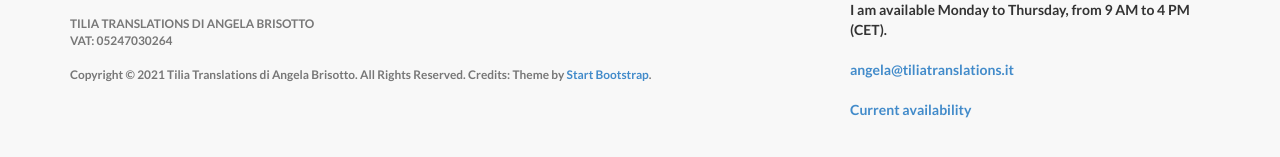
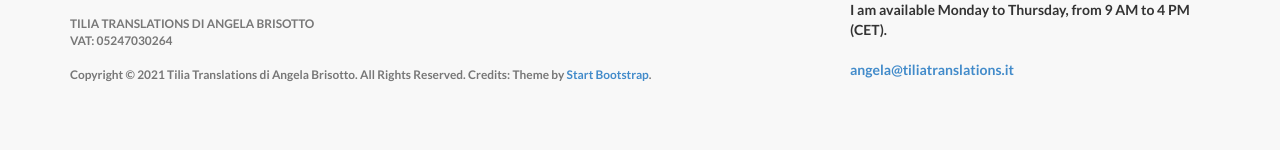
Before and after one commit to angelatiliatranslations/englishversion, a Jekyll site: the page built from index.html, in a window 1280 px wide and 900 px high, scrolled down 4424 px. Shown: the part 730-887 px from the top of the window. Built offline with Jekyll 4.4.1, drawn with Linux system fonts in a browser that asks for light colours; nearby versions of some CDN libraries; library files that are not in the unit come from our copies.

Commit message:
Update _config.yml

```diff
--- a/_config.yml
+++ b/_config.yml
@@ -23,10 +23,7 @@ credits: 'When can I send you an email? &#127861;
 I am available Monday to Thursday, from 9 AM to 4 PM (CET).
 <br>
 <br>
-<a href="mailto:angela@tiliatranslations.it">angela@tiliatranslations.it</a>
-<br>
-<br>
-<a href="https://www.proz.com/translator/2997713">Current availability</a>'
+<a href="mailto:angela@tiliatranslations.it">angela@tiliatranslations.it</a>'
 
 
 # ----------------------- #
```
